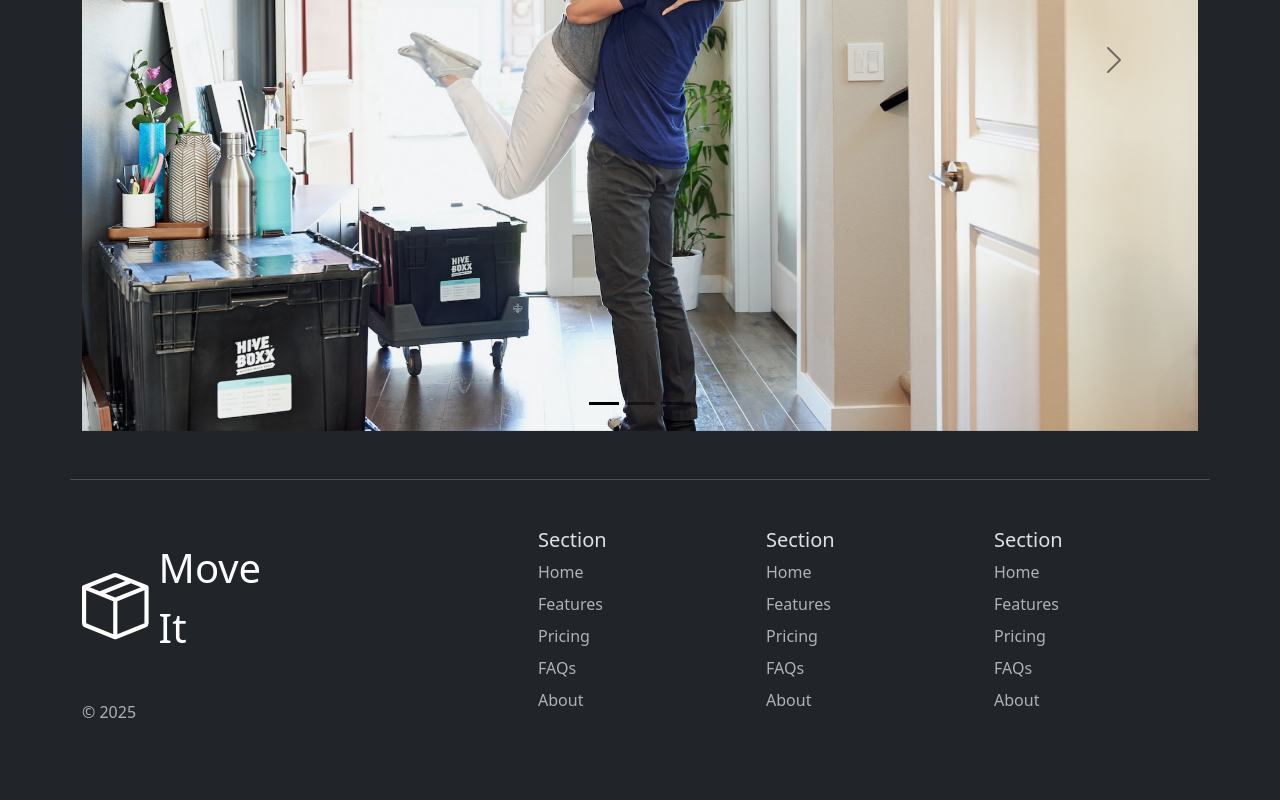
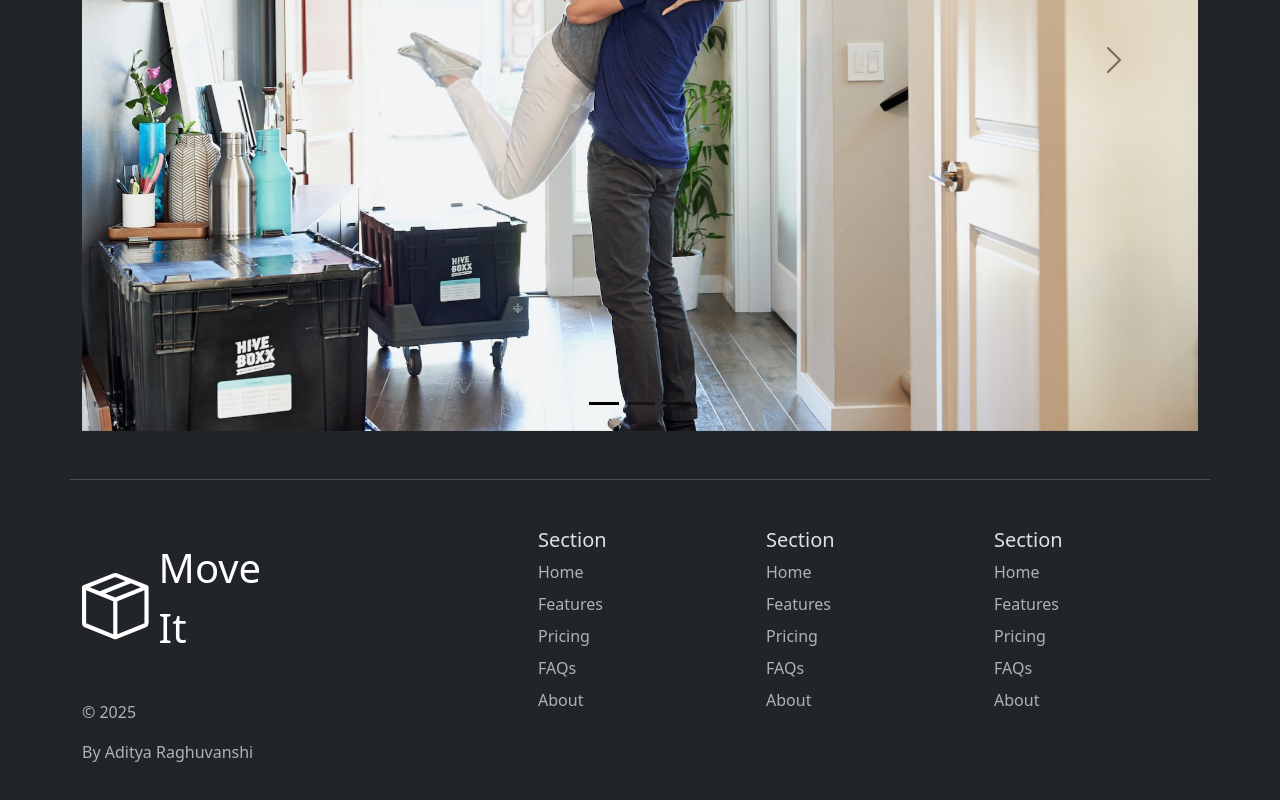
Before and after one commit to Aditya425148/Move_It_Bootstrap_Website, a plain HTML site: page index.html in a window 1280 px wide. Shown: the part 1753-2553 px from the top of the page. Drawn offline with nearby package versions, Linux system fonts and the light colour scheme.

Commit message:
Update index.html

```diff
--- a/index.html
+++ b/index.html
@@ -105,7 +105,7 @@ Call to action
     <svg xmlns="http://www.w3.org/2000/svg" height="80" fill="currentColor" class="bi bi-box-seam" viewBox="0 0 16 16">
   <path d="M8.186 1.113a.5.5 0 0 0-.372 0L1.846 3.5l2.404.961L10.404 2zm3.564 1.426L5.596 5 8 5.961 14.154 3.5zm3.25 1.7-6.5 2.6v7.922l6.5-2.6V4.24zM7.5 14.762V6.838L1 4.239v7.923zM7.443.184a1.5 1.5 0 0 1 1.114 0l7.129 2.852A.5.5 0 0 1 16 3.5v8.662a1 1 0 0 1-.629.928l-7.185 2.874a.5.5 0 0 1-.372 0L.63 13.09a1 1 0 0 1-.63-.928V3.5a.5.5 0 0 1 .314-.464z"/>
 </svg><p class="adi">Move It</p><use xlink:href="#bootstrap"></use></svg> </a>
-<p class="text-body-secondary">© 2025</p> </div> <div class="col mb-3"></div>
+<p class="text-body-secondary">© 2025</p><p class="text-body-secondary">By Aditya Raghuvanshi</p> </div> <div class="col mb-3"></div>
 <div class="col mb-3">
      <h5>Section</h5>
      <ul class="nav flex-column">
```
